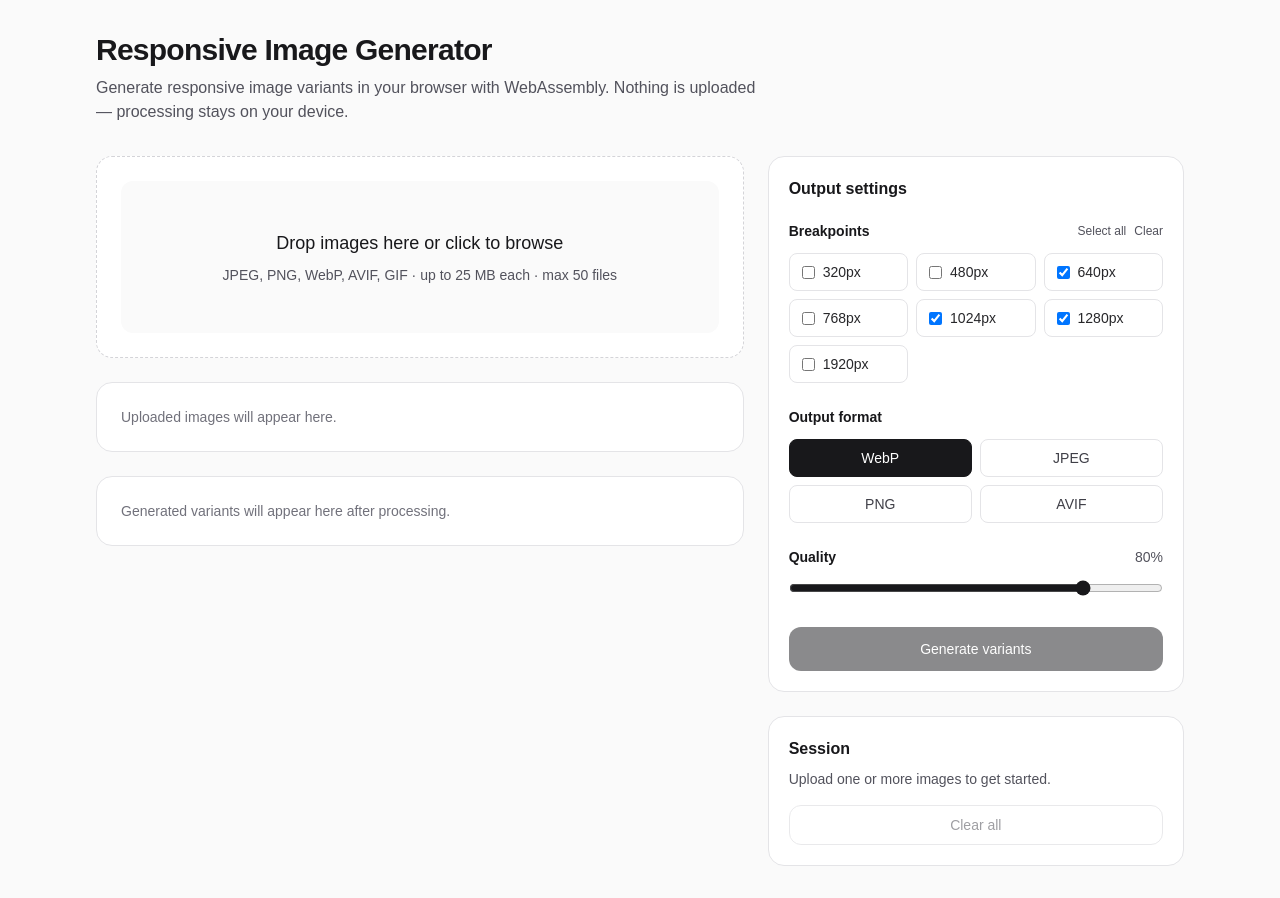
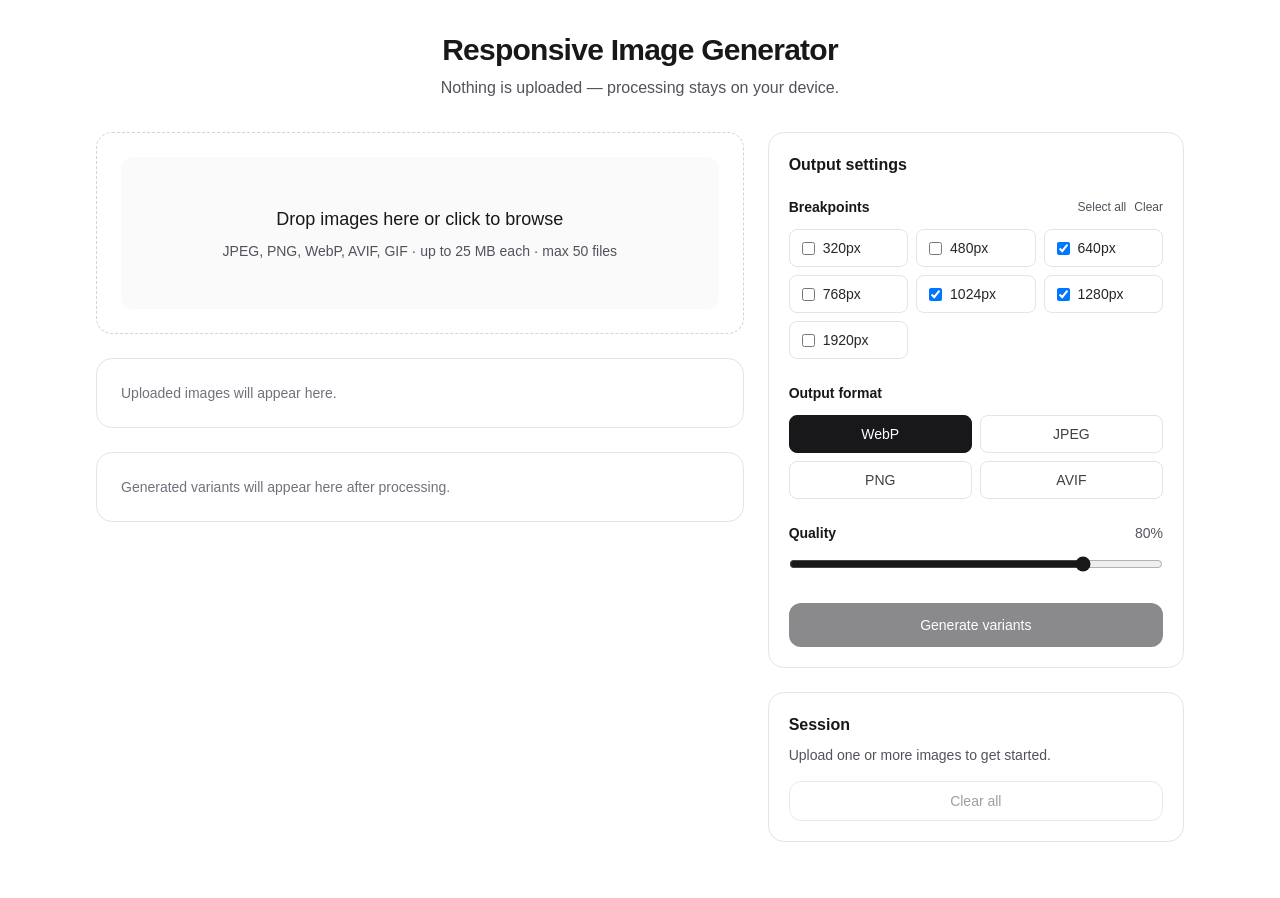
Before and after one commit to McReader/responsive-image-generator, a Next.js app: page / in a window 1280 px wide. After the commit the page ends 874 px from the top, so only its background shows below. Built offline with nearby package versions, Linux system fonts and the light colour scheme.

Commit message:
Fixed page layout

```diff
--- a/app/page.tsx
+++ b/app/page.tsx
@@ -2,7 +2,15 @@ import { GeneratorApp } from "@/components/generator/GeneratorApp";
 
 export default function Home() {
   return (
-    <main className="flex min-h-full flex-col bg-zinc-50 dark:bg-zinc-950">
+    <main className="mx-auto flex w-full max-w-6xl flex-1 flex-col px-4 py-8 sm:px-6 lg:px-8">
+      <header className="flex flex-col items-center text-center mb-8">
+        <h1 className="text-3xl font-semibold tracking-tight text-zinc-900 dark:text-zinc-50">
+          Responsive Image Generator
+        </h1>
+        <p className="mt-2 max-w-2xl text-zinc-600 dark:text-zinc-400">
+          Nothing is uploaded — processing stays on your device.
+        </p>
+      </header>
       <GeneratorApp />
     </main>
   );
--- a/components/generator/GeneratorApp.tsx
+++ b/components/generator/GeneratorApp.tsx
@@ -78,17 +78,6 @@ export function GeneratorApp() {
   }, [images.length, settings.selectedBreakpoints.length]);
 
   return (
-    <div className="mx-auto flex w-full max-w-6xl flex-1 flex-col px-4 py-8 sm:px-6 lg:px-8">
-      <header className="mb-8">
-        <h1 className="text-3xl font-semibold tracking-tight text-zinc-900 dark:text-zinc-50">
-          Responsive Image Generator
-        </h1>
-        <p className="mt-2 max-w-2xl text-zinc-600 dark:text-zinc-400">
-          Generate responsive image variants in your browser with WebAssembly. Nothing
-          is uploaded — processing stays on your device.
-        </p>
-      </header>
-
     <div className="grid grid-cols-1 gap-6 lg:grid-cols-[minmax(0,1.4fr)_minmax(280px,0.9fr)]">
       <div className="min-w-0 space-y-6">
         <UploadZone
@@ -145,6 +134,5 @@ export function GeneratorApp() {
         </section>
       </div>
     </div>
-    </div>
   );
 }
```
Lines whose indentation alone changed are shown as unchanged.
